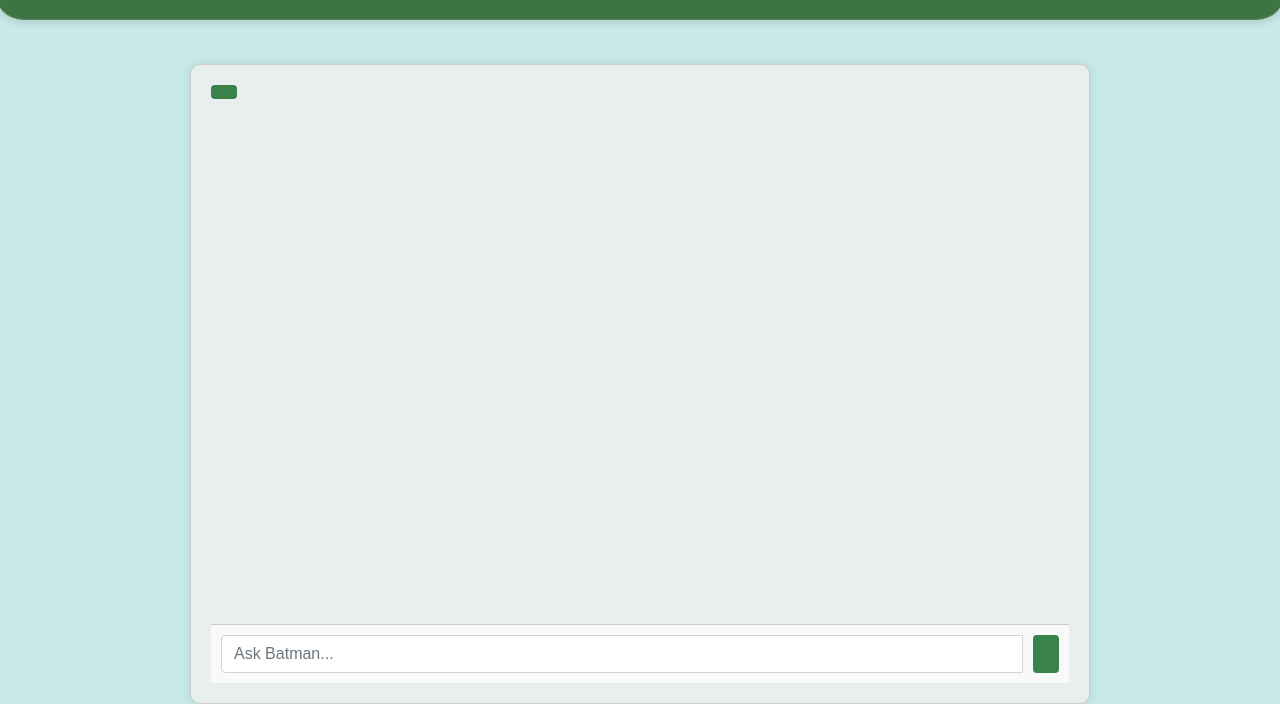
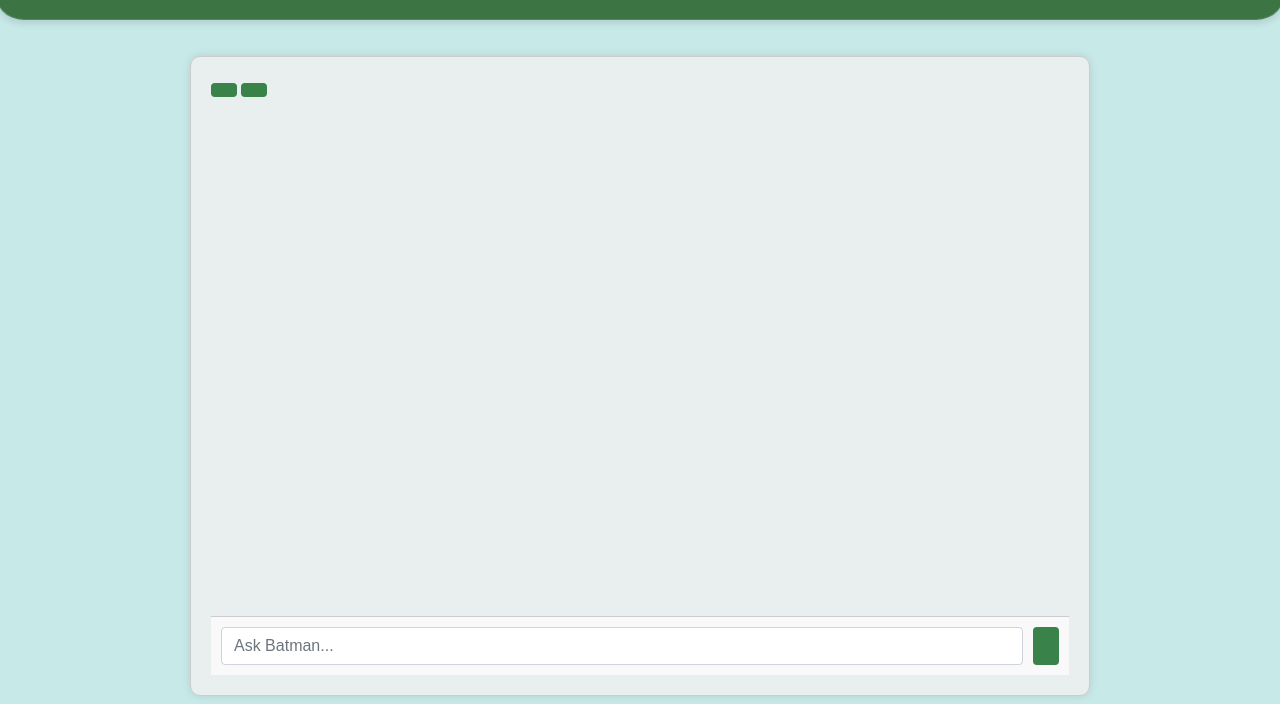
Before and after one commit to aayushrajj/Bat-Bot, a plain HTML site: page frontend/index.html in a window 1280 px wide. Shown: the part 130-834 px from the top of the page. Drawn offline with nearby package versions, Linux system fonts and the light colour scheme; a web font is replaced by a local one.

Commit message:
index update

```diff
--- a/frontend/index.html
+++ b/frontend/index.html
@@ -8,6 +8,8 @@
     <link rel="icon" href="/frontend/images/favicon.ico" type="image/x-icon">
     <link href="https://cdn.lineicons.com/4.0/lineicons.css" rel="stylesheet" />
     <link href="https://stackpath.bootstrapcdn.com/bootstrap/4.5.2/css/bootstrap.min.css" rel="stylesheet">
+    <script src="https://code.jquery.com/jquery-3.5.1.min.js"></script>
+    <script src="https://stackpath.bootstrapcdn.com/bootstrap/4.5.2/js/bootstrap.min.js"></script>
     <script src="https://cdn.jsdelivr.net/npm/marked/marked.min.js"></script>
     <link href="/frontend/static/styles.css" rel="stylesheet" />
 </head>
@@ -18,15 +20,18 @@
         <a href="https://batman.fandom.com/wiki/Batman_Wiki" target="_blank" class="mx-2"><img src="/frontend/images/batman-nav.svg" alt="batman" class="img-fluid"></a>
     </nav>
 
-    <main class="container my-4 flex-grow-1 d-flex justify-content-center align-items-center">
+    <main class="container my-3 flex-grow-1 d-flex justify-content-center align-items-center">
         <div class="chat-container">
             <div class="chat-header d-flex justify-content-between align-items-center">
-                <button id="btn-refresh" class="btn lni lni-reload"></button>
+                <div class="button-group">
+                    <button id="btn-refresh" class="btn lni lni-reload"></button>
+                    <button id="helpTooltip" class="btn lni lni-question-circle"></button>
+                </div>
             </div>
             <div class="chat-messages" id="chatMessages">
                 <!-- Messages will be dynamically added here -->
             </div>
-            <div class="chat-input input-group">
+            <div class="chat-input">
                 <input type="text" id="userInput" class="form-control" placeholder="Ask Batman...">
                 <button id="btn-send" class="btn lni lni-arrow-up-circle"></button>
             </div>
```
